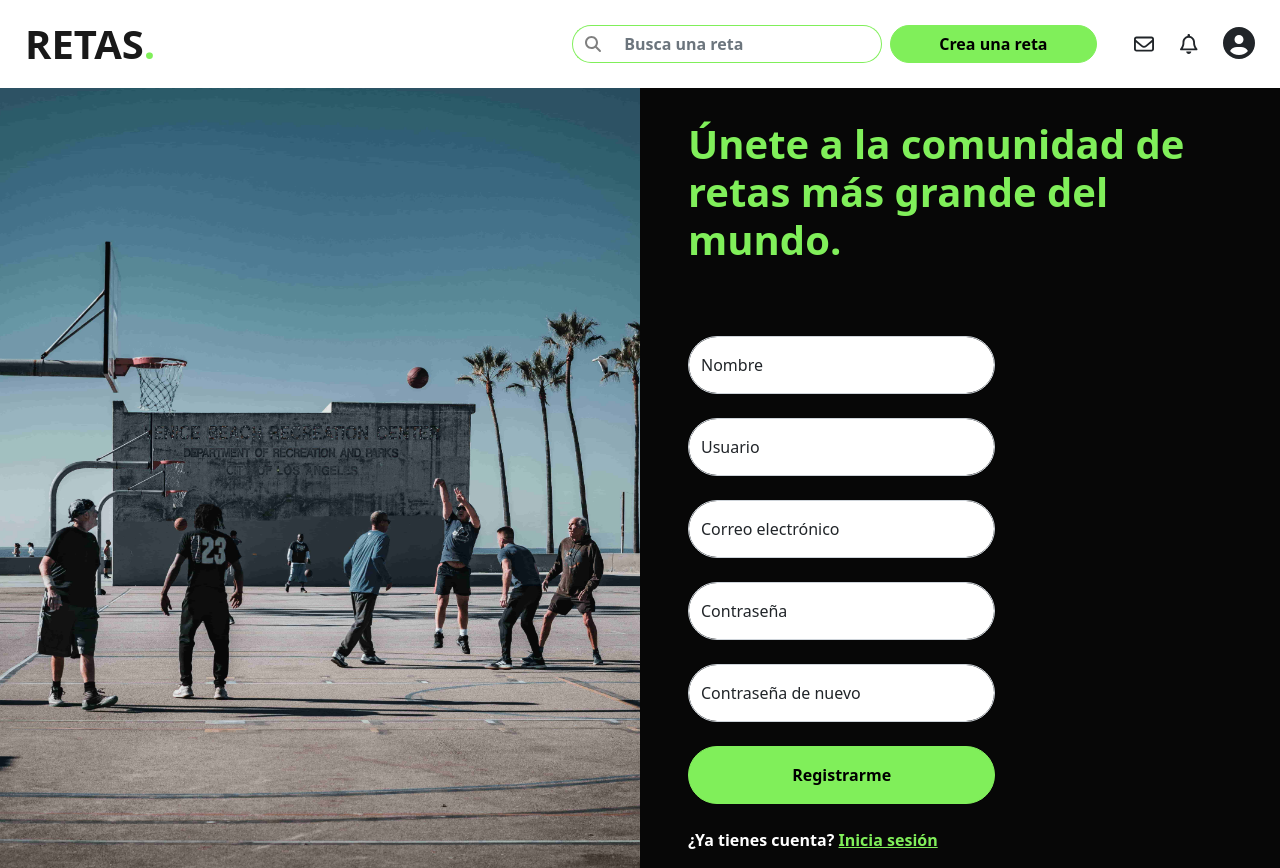
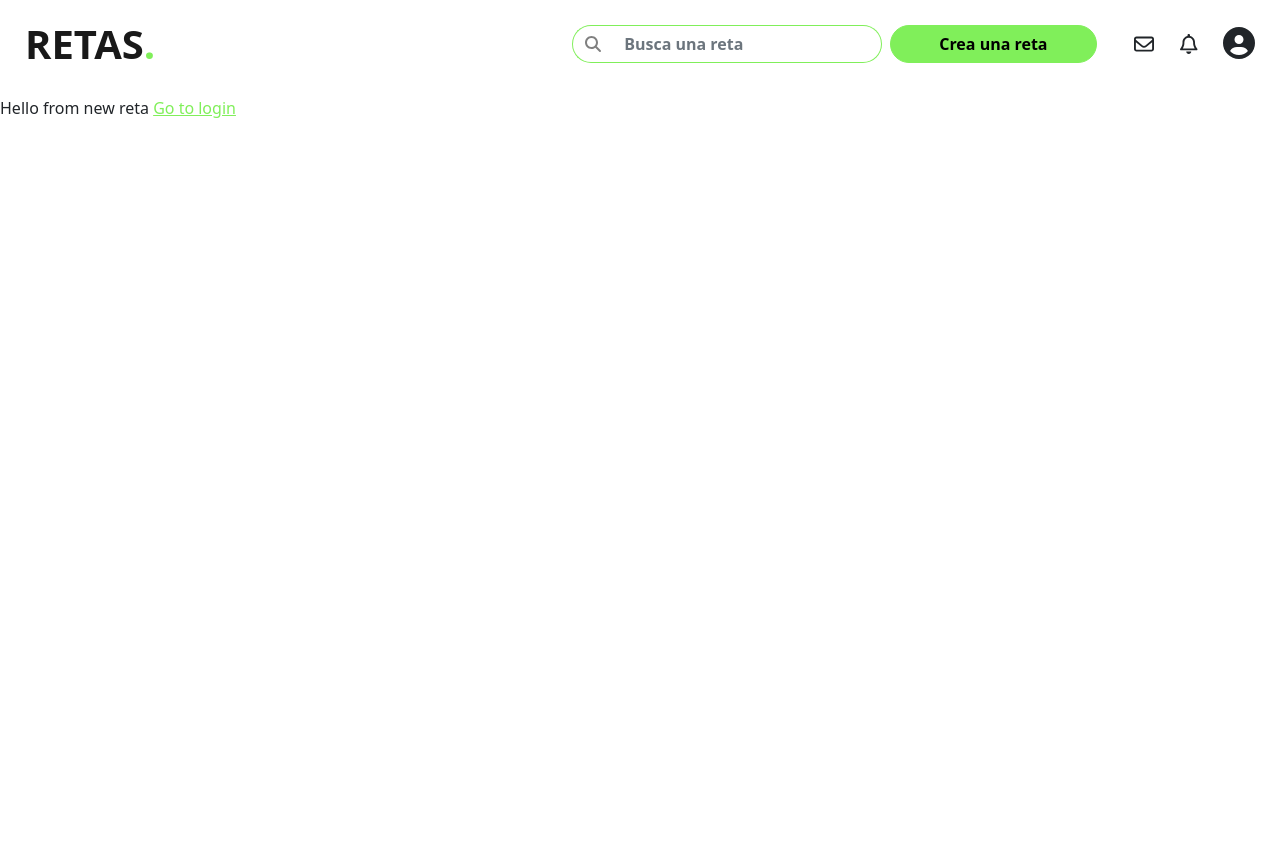
Before and after one commit to Sebas1245/Retas, a React (Create React App) app in the folder client/: page /create_reta in a window 1280 px wide. After the commit the page ends 800 px from the top, so only its background shows below. Built offline with nearby package versions, Linux system fonts and the light colour scheme.

Commit message:
Adds first routing example

```diff
--- a/client/src/App.css
+++ b/client/src/App.css
@@ -1,42 +1,3 @@
-.App {
-  text-align: center;
-}
-
-.App-logo {
-  height: 40vmin;
-  pointer-events: none;
-}
-
-@media (prefers-reduced-motion: no-preference) {
-  .App-logo {
-    animation: App-logo-spin infinite 20s linear;
-  }
-}
-
-.App-header {
-  background-color: #282c34;
-  min-height: 100vh;
-  display: flex;
-  flex-direction: column;
-  align-items: center;
-  justify-content: center;
-  font-size: calc(10px + 2vmin);
-  color: white;
-}
-
-.App-link {
-  color: #61dafb;
-}
-
-@keyframes App-logo-spin {
-  from {
-    transform: rotate(0deg);
-  }
-  to {
-    transform: rotate(360deg);
-  }
-}
-
 .full-page-with-nav {
   height: 100vh;
   padding-top: 4.5rem;
--- a/client/src/App.tsx
+++ /dev/null
@@ -1,16 +0,0 @@
-import React from 'react';
-import './App.css';
-import Navbar from './components/Navbar';
-import Home from './views/Home';
-import RetaDetail from './views/RetaDetail';
-
-function App() {
-  return (
-    <div className="App">
-      <Navbar />
-      <Home />
-    </div>
-  );
-}
-
-export default App;
--- a/client/src/components/Button.tsx
+++ b/client/src/components/Button.tsx
@@ -4,12 +4,13 @@ type Props = {
   className?: string,
   btnType: "button" | "submit" | "reset",
   btnText: string,
-  padding?: string
+  padding?: string,
+  onClick?: (params?: any) => any;
 }
 
-export default function Button({ className, btnType, btnText, padding }: Props) {
+export default function Button({ className, btnType, btnText, padding, onClick }: Props) {
     return (
-    <button className={`btn ${className} ${padding}`} type={btnType}>
+    <button onClick={onClick ? () => onClick() : undefined} className={`btn ${className} ${padding}`} type={btnType}>
       {btnText}
     </button>
     );
--- a/client/src/components/HomeGuestBase.tsx
+++ b/client/src/components/HomeGuestBase.tsx
@@ -1,27 +1,27 @@
 import React from "react";
+import { Link } from "react-router-dom";
 
 type Props = {
   imgSrc: string,
   title: string,
   question: string,
   linkMsg: string,
-  linkClick: () => void;
+  navigateTo: string;
   children: React.ReactNode
 }
 
-export default function HomeGuest({imgSrc, title, question, linkMsg, linkClick, children}: Props)  {
+export default function HomeGuest({imgSrc, title, question, linkMsg, navigateTo, children}: Props)  {
     return (
       <div className="container-fluid full-page-with-nav">
         <div className="row h-100">
           <div className="d-none d-md-block col-12 col-md-4 col-lg-6 p-0">
-            <img src={imgSrc} className="img-fluid h-100" style={{objectFit: "cover"}}/>
+            <img src={imgSrc} className="img-fluid h-100" alt="Cover" style={{objectFit: "cover"}}/>
           </div>
           <div className="col-12 col-md-8 col-lg-6 bg-dark px-5">
             <h1 className="text-primary fw-bold pt-5 text-start">{title}</h1>
             {children}
             <div>
-              <p className="text-start text-light fw-bold">{question} <a onClick={linkClick} href="#" className="text-primary">
-                {linkMsg}</a>
+              <p className="text-start text-light fw-bold">{question} <Link to={navigateTo} className="text-primary">{linkMsg}</Link>
               </p>
             </div>
           </div>
--- a/client/src/components/Navbar/BtnBrand.tsx
+++ b/client/src/components/Navbar/BtnBrand.tsx
@@ -1,12 +1,14 @@
 import React from "react";
+import { useNavigate } from "react-router-dom";
 
 type Props =  {
   className?: string,
 }
 
 export default function BtnBrand({className}: Props) {
+  const navigate = useNavigate()
     return (
-    <button className={`btn ${className}`}>
+    <button className={`btn ${className}`} onClick={() => navigate('/')}>
       RETAS<span className="text-primary">.</span>
     </button>)
 }
--- a/client/src/components/Navbar/index.tsx
+++ b/client/src/components/Navbar/index.tsx
@@ -4,8 +4,10 @@ import NavCollapse from "./NavCollapse";
 import SearchBar from "./SearchBar";
 import Button from "../Button";
 import NavList from "./NavList";
+import { useNavigate } from "react-router-dom";
 
 export default function Navbar() {
+  const navigate = useNavigate()
     return (
         <nav className="navbar fixed-top navbar-expand-md navbar-light bg-light">
           <div className="container-fluid">
@@ -17,6 +19,7 @@ export default function Navbar() {
                   searchPlaceholder="Busca una reta"/>
               <div className="d-grid me-lg-4">
                 <Button
+                    onClick={() =>  navigate('/create_reta')}
                     className="btn-primary rounded-pill px-lg-5 px-3 fw-bold"
                     btnType="button"
                     btnText="Crea una reta"/>
--- a/client/src/index.tsx
+++ b/client/src/index.tsx
@@ -1,16 +1,28 @@
 import React from 'react';
 import ReactDOM from 'react-dom';
 import './index.css';
-import App from './App';
+import './App.css';
 import reportWebVitals from './reportWebVitals';
 import 'bootstrap/dist/css/bootstrap.css';
 import 'bootstrap/dist/js/bootstrap.bundle';
 import './custom.scss';
+import Navbar from './components/Navbar';
+import { BrowserRouter, Route, Routes } from 'react-router-dom';
+import HomeLogin from './views/HomeLogin';
+import HomeRegister from './views/HomeRegister';
+import Home from './views/Home';
+import NewReta from './views/NewReta';
 
 ReactDOM.render(
-  <React.StrictMode>
-    <App />
-  </React.StrictMode>,
+  <BrowserRouter>
+    <Navbar />
+    <Routes>
+      <Route path='/' element={<Home/>} />
+      <Route path='/login' element={<HomeLogin />} />
+      <Route path='/register' element={<HomeRegister />} />
+      <Route path='/create_reta' element={<NewReta />} />
+    </Routes>
+  </BrowserRouter>,
   document.getElementById('root')
 );
 
--- a/client/src/views/Home.tsx
+++ b/client/src/views/Home.tsx
@@ -1,20 +1,12 @@
-import React, { useState } from 'react';
-import HomeLogin from './HomeLogin';
-import HomeRegister from './HomeRegister';
-import Navbar from '../components/Navbar';
+import React from 'react';
+import { Link } from 'react-router-dom';
 
 export default function Home() {
-    const [isRegister, setIsRegister] = useState(true);
-    const handleLinkClick = () => {
-      setIsRegister(!isRegister);
-    }
-
-    return (
-      <div>
-        <Navbar />
-        {isRegister
-            ? <HomeRegister linkClick={handleLinkClick} />
-            : <HomeLogin linkClick={handleLinkClick} /> }
-      </div>
-    )
+  return (
+    <div className='pt-5 mt-5'>
+      Hello from home. The reta grid will be here
+      {' '}
+      <Link to={'/register'}>Go to register</Link>
+    </div>
+  )
 }
--- a/client/src/views/HomeLogin.tsx
+++ b/client/src/views/HomeLogin.tsx
@@ -4,14 +4,15 @@ import Form from "../components/Form";
 import Input from "../components/Input";
 import Button from "../components/Button";
 
-export default function HomeLogin({linkClick}: {linkClick: () => void}) {
+export default function HomeLogin() {
   return (
     <HomeGuest
         imgSrc="./portero_retas.jpg"
         title="La comunidad de retas más fregona de México."
         question="¿No tienes cuenta aún?"
         linkMsg="Crear cuenta"
-        linkClick={linkClick}>
+        navigateTo="/register"
+        >
       <Form className="row mt-5 pt-4">
         <Input type="text" divClass="form-floating col-lg-7 mb-4" inputClass="form-control rounded-pill"
             inputId="usuario" placeholder="Usuario" labelClass="form-label ps-4"
--- a/client/src/views/HomeRegister.tsx
+++ b/client/src/views/HomeRegister.tsx
@@ -4,14 +4,14 @@ import Form from "../components/Form";
 import Input from "../components/Input";
 import Button from "../components/Button";
 
-export default function HomeRegister({linkClick}: {linkClick: () => void}) {
+export default function HomeRegister() {
   return (
     <HomeGuest
         imgSrc="./basket_retas.jpg"
         title="Únete a la comunidad de retas más grande del mundo."
         question="¿Ya tienes cuenta?"
         linkMsg="Inicia sesión"
-        linkClick={linkClick}>
+        navigateTo="/login">
       <Form className="row mt-5 pt-4">
         <Input type="text" divClass="form-floating col-lg-7 mb-4" inputClass="form-control rounded-pill"
             inputId="nombre" placeholder="Nombre" labelClass="form-label ps-4"
--- /dev/null
+++ b/client/src/views/NewReta.tsx
@@ -0,0 +1,12 @@
+import React from 'react';
+import { Link } from 'react-router-dom';
+
+export default function NewReta() {
+    return (
+        <div className='pt-5 mt-5'>
+            Hello from new reta
+            {' '}
+            <Link to={'/login'}>Go to login</Link>
+        </div>
+    )
+}
```
Also changed, not shown: 1 other file (tests, documents, lock files or other folders).
